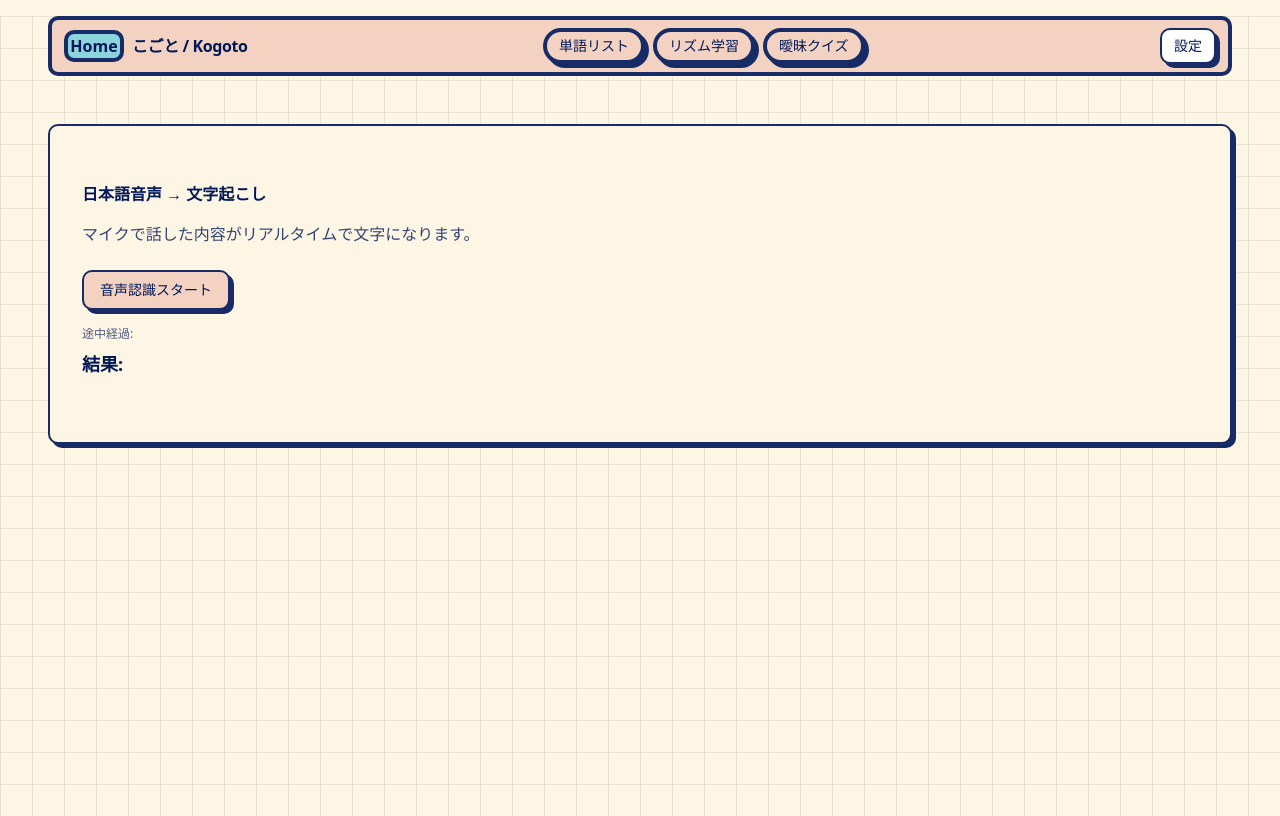
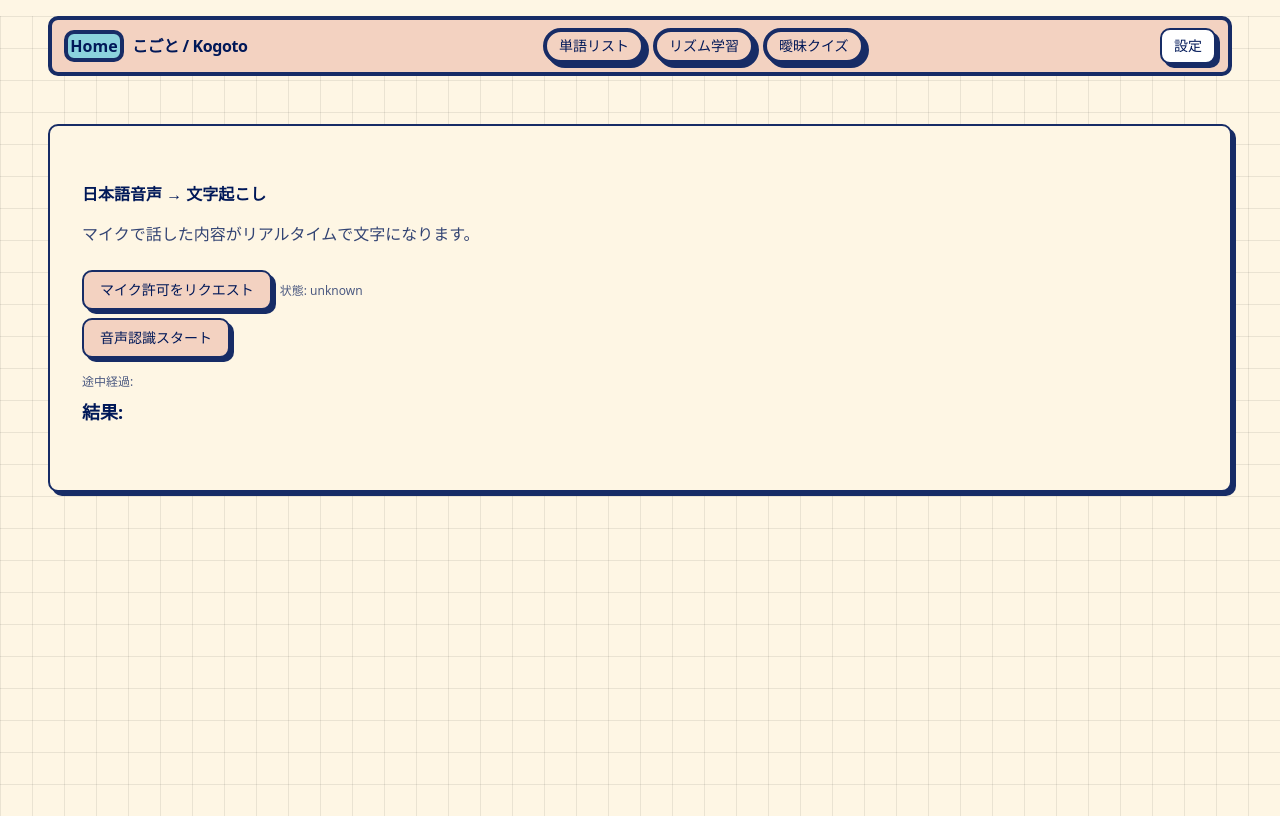
Before and after one commit to vonaskr/kogoto, a Next.js app: page /voice-transcribe in a window 1280 px wide. Built offline with nearby package versions, Linux system fonts and the light colour scheme; a web font is replaced by a local one.

Commit message:
delete : 不要なtestページを削除

```diff
--- a/src/app/test/page.tsx
+++ /dev/null
@@ -1,230 +0,0 @@
-// "use client"
-
-// import { useRive } from "@rive-app/react-canvas";
-
-// function App() {
-//   const { RiveComponent } = useRive({
-//     src: "crab.riv",
-//     autoplay: true,
-//   });
-
-//   return (
-//     <div style={{ width: "500px", height: "500px" }}>
-//       <RiveComponent />
-//     </div>
-//   );
-// }
-
-// export default App;
-
-"use client";
-
-//import { useEffect, useMemo, useState } from "react";
-//import { Card, CardContent } from "@/components/ui/card";
-import { Button } from "@/components/ui/button";
-import { useRive, useStateMachineInput } from "@rive-app/react-canvas";
-//import test from "node:test";
-
-// name
-  const ARTBOARD = "Crab";
-  const stateMachineName = "CrabMachine";
-  const triggerInputName = "onCorrect";
-
-  export function testStateMachine(){
-
-  // rive files 読み込み
-  const { rive, RiveComponent } = useRive({
-    src: "/crab.riv",
-    artboard: ARTBOARD,
-    stateMachines:stateMachineName,
-    autoplay: true,
-  });
-
-  //Triggerを取得
-  const onCorrect = useStateMachineInput(
-    rive,
-    stateMachineName,
-    triggerInputName
-  );
-
-  return(
-    <div className="w-full h-[220px] sm:h-[260px] md:h-[320px] lg:h-[360px]">
-        <Button
-        onClick={() =>{
-          if(onCorrect){
-            onCorrect.fire();
-          }
-          }}
-        >
-          正解
-        </Button>
-        <RiveComponent />
-        </div>
-  );
-}
-
-export default testStateMachine;
-
-  //const { RiveComponent } = useRive({ src: "/crab.riv", autoplay: true })
-
-  // // rive インスタンスが来たら ready 扱い（onLoad が来ない環境の保険）
-  // useEffect(() => {
-  //   if (rive) onReady?.();
-  // }, [rive]); // eslint-disable-line
-
-  // Machineモード時だけinputsを拾う
-  // const onCorrect = useStateMachineInput(rive, "CrabMachine", "onCorrect");
-
-  // const onWrong = useStateMachineInput(rive, "CrabMachine", "onWrong");
-  // const isWalking = useStateMachineInput(rive, "CrabMachine", "isWalking");
-  // const comboTier = useStateMachineInput(rive, "CrabMachine", "comboTier");
-
-    // 親から呼べる正解トリガを window に公開（簡易ブリッジ）
-  // useEffect(() => {
-  //   (window as any).__kogoto_onCorrect = () => {
-  //     try {
-  //       onCorrect?.fire?.();
-  //     } catch {}
-  //   };
-  //   return () => {
-  //     try { delete (window as any).__kogoto_onCorrect; } catch {}
-  //   };
-  // }, [onCorrect]);
-
-
-  // useEffect(() => {
-  //   if (!rive) return;
-  //   if (isWalking && typeof isWalking.value === "boolean") isWalking.value = false;
-  //   if (comboTier && typeof comboTier.value === "number") comboTier.value = 0;
-  // }, [rive]); // eslint-disable-line
-
-//   return (
-//     <div className="w-full h-[220px] sm:h-[260px] md:h-[320px] lg:h-[360px]">
-//       //   return (
-//      <div style={{ width: "500px", height: "500px" }}>
-//        <RiveComponent />
-//      </div>
-//       );
-
-//     </div>
-//   );
-// }
-
-// export function CrabSpotlight() {
-//     const [mode, setMode] = useState<"talk" | "feed">("talk");
-//     const [ready, setReady] = useState(false);
-//     const [points, setPoints] = useState(120);
-//     const [affinity, setAffinity] = useState(0.35); // 0..1
-//     const feedItems = useMemo(
-//       () => [
-//         { id: "a", name: "えび", emoji: "🦐", cost: 10, exp: 0.06 },
-//         { id: "b", name: "ホタテ", emoji: "🦪", cost: 18, exp: 0.1 },
-//         { id: "c", name: "カニかま", emoji: "🦀", cost: 6, exp: 0.035 },
-//       ],
-//       []
-//     );
-//     const riveBoxClass = useMemo(
-
-
-//     () => "w-full h-[220px] sm:h-[260px] md:h-[320px] lg:h-[360px]",
-//     []
-//   );
-
-//      const handleFeed = (cost: number, exp: number) => {
-//       if (points < cost) return; // 足りないときは無視（後でシェイクなど追加）
-//       setPoints((p) => p - cost);
-//       setAffinity((a) => Math.min(1, a + exp));
-
-//       // Rive が居れば「食べた」演出として正解トリガを撃つ
-//       try {
-//         // 下の RivePlayer から window にブリッジ（超簡易）
-//         (window as any).__kogoto_onCorrect?.();
-//       } catch {}
-//     };
-
-//   return (
-//     <Card className="min-h-[360px] flex items-center justify-center">
-//       <CardContent className="p-6 md:p-8 w-full">
-//         <div className="mb-3 flex items-center justify-between gap-2">
-//           <p className="font-semibold">カニ★スポットライト</p>
-//           <div className="flex gap-2">
-//             <Button
-//               variant={mode === "talk" ? "primary" : "surface"}
-//               size="sm"
-//               onClick={() => setMode("talk")}
-//             >
-//               小言
-//             </Button>
-//             <Button
-//               variant={mode === "feed" ? "accent" : "surface"}
-//               size="sm"
-//               onClick={() => setMode("feed")}
-//             >
-//               ご飯
-//             </Button>
-//           </div>
-//         </div>
-
-//         {/* Rive Canvas */}
-//         <div className={riveBoxClass}>
-
-//           <RivePlayer
-//             mode="machine"
-//             onReady={() => {
-//               setReady(true);
-//               console.log("[Rive] loaded: machine");
-//             }}
-//             onError={(e) => {
-//               console.error("[Rive] onLoadError:", e);
-//                           }}
-//           />
-
-//         </div>
-
-//                 {/* Talk / Feed 本体（簡易） */}
-//         {mode === "talk" ? (
-//           <div className="mt-4 rounded-[var(--radius-lg)] border-4 border-[var(--border-strong)] bg-[var(--card)] px-4 py-4">
-//             <p className="text-sm opacity-90 mb-2">カニ「今日もコツコツ〜」</p>
-//             <div className="text-xs opacity-60">（タップで次の小言…は後で実装）</div>
-//           </div>
-//         ) : (
-//           <div className="mt-4 rounded-[var(--radius-lg)] border-4 border-[var(--border-strong)] bg-[var(--card)] px-4 py-4">
-//             <div className="mb-3 flex flex-wrap gap-2 items-center">
-//               <span className="inline-flex items-center gap-2 rounded-full border-2 border-[var(--border-strong)] px-3 py-1 bg-[var(--card)] text-sm">
-//                 Pt: <strong>{points}</strong>
-//               </span>
-//               <span className="inline-flex items-center gap-2 rounded-full border-2 border-[var(--border-strong)] px-3 py-1 bg-[var(--card)] text-sm">
-//                 友好度: <strong>{Math.round(affinity * 100)}%</strong>
-//               </span>
-//             </div>
-//             <div className="grid grid-cols-3 gap-3">
-//               {feedItems.map((f) => (
-//                 <button
-//                   key={f.id}
-//                   onClick={() => handleFeed(f.cost, f.exp)}
-//                   className="rounded-[var(--radius-lg)] border-4 border-[var(--border-strong)] bg-[var(--card)] shadow-[var(--shadow-strong)] p-3 text-center hover:scale-[0.99] transition"
-//                 >
-//                   <div className="text-2xl">{f.emoji}</div>
-//                   <div className="text-sm font-semibold mt-1">{f.name}</div>
-//                   <div className="text-xs opacity-70 mt-1">- {f.cost}pt / +{Math.round(f.exp*100)}%</div>
-//                 </button>
-//               ))}
-//             </div>
-//           </div>
-//         )}
-
-
-//         {/* debug: 状態バッジ */}
-//         <div className="mt-2 text-xs opacity-60 text-center">
-//               <code>
-//               loaded:{ready ? "✅" : "⏳"} / mode:machine
-//             </code>
-
-
-//         </div>
-//       </CardContent>
-//     </Card>
-//   );
-// }
-
-// export default RivePlayer;
--- a/src/app/test/test.tsx
+++ /dev/null
@@ -1,14 +0,0 @@
-import { useRive } from "@rive-app/react-canvas";
-
-function App() {
-  const { RiveComponent } = useRive({
-    src: "crab.riv",
-    autoplay: true,
-  });
-
-  return (
-    <div style={{ width: "500px", height: "500px" }}>
-      <RiveComponent />
-    </div>
-  );
-}
--- a/src/app/voice-transcribe/page.tsx
+++ b/src/app/voice-transcribe/page.tsx
@@ -11,6 +11,19 @@ export default function VoiceTranscribePage() {
   const [result, setResult] = useState<string>("");
   const [interim, setInterim] = useState<string>("");
   const [error, setError] = useState<string>("");
+  const [micPerm, setMicPerm] = useState<'granted' | 'denied' | 'prompt' | 'unknown'>('unknown');
+
+  const requestMicPermission = async () => {
+    try {
+      const stream = await navigator.mediaDevices.getUserMedia({ audio: true });
+      stream.getTracks().forEach(t => t.stop());
+      setMicPerm('granted');
+      setError('');
+    } catch (e: any) {
+      setMicPerm('denied');
+      setError('マイクがブロックされています。🔒→サイトの設定から許可してください。');
+    }
+  };
 
   const handleStart = () => {
     if (!voiceSupported()) {
@@ -43,6 +56,10 @@ export default function VoiceTranscribePage() {
         <CardContent className="p-6 md:p-8">
           <h1 className="h1-fluid mb-4">日本語音声 → 文字起こし</h1>
           <p className="mb-6 opacity-80">マイクで話した内容がリアルタイムで文字になります。</p>
+          <div className="mb-2">
+            <Button onClick={requestMicPermission}>マイク許可をリクエスト</Button>
+            <span className="ml-2 text-xs opacity-70">状態: {micPerm}</span>
+          </div>
           <div className="flex gap-2 mb-4">
             {!listening ? (
               <Button onClick={handleStart}>音声認識スタート</Button>
```
